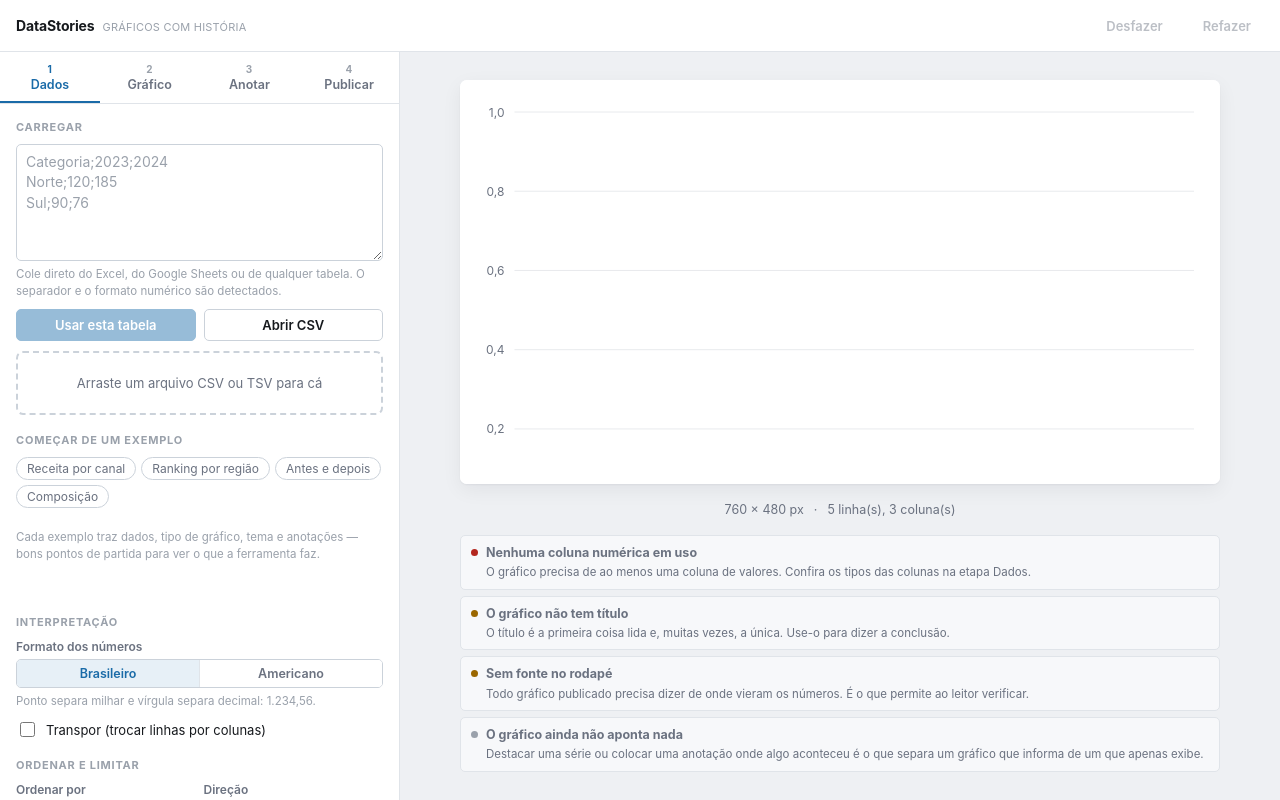
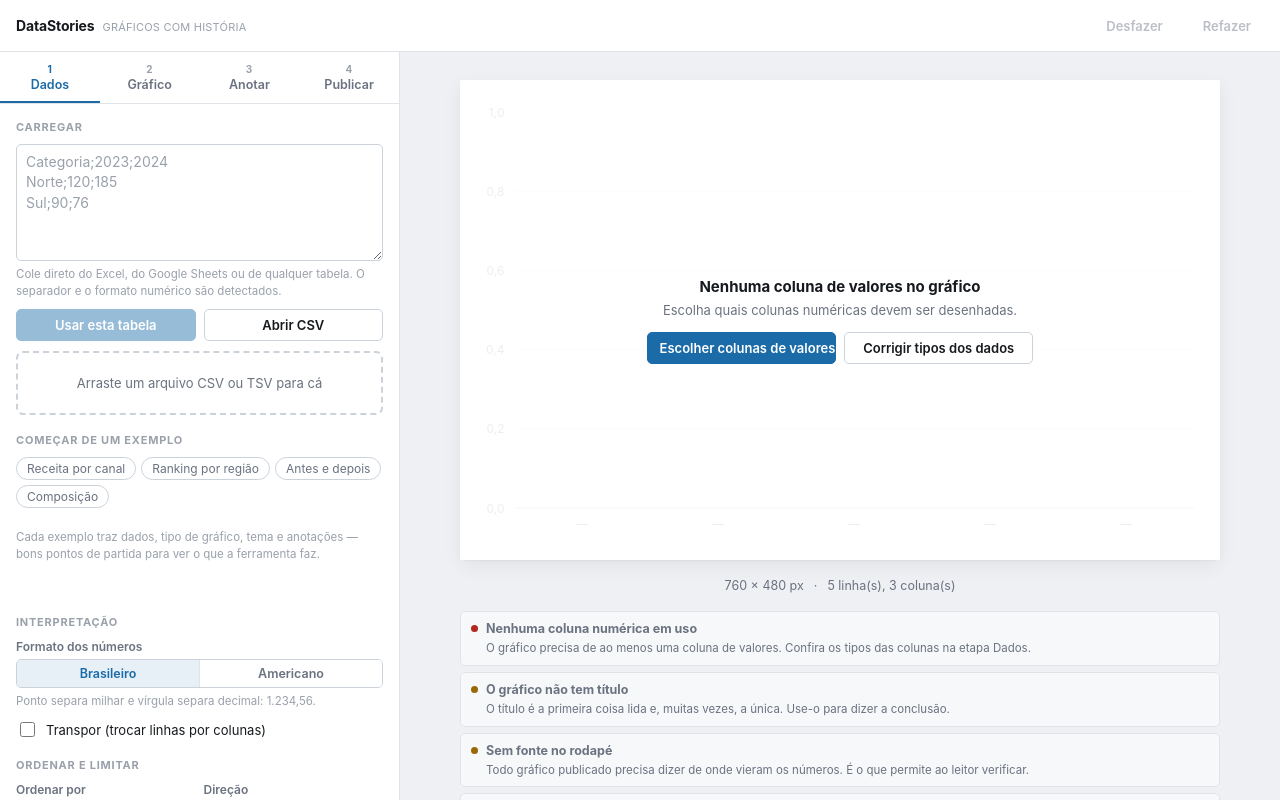
Before and after one commit to SaldanhaC3/DataStories, a React (Vite) app: page / in a window 1280 px wide. Built offline with nearby package versions, Linux system fonts and the light colour scheme.

Commit message:
Interação no gráfico: tooltip no hover, estado vazio acionável e busca na grade

```diff
--- a/src/ui/App.tsx
+++ b/src/ui/App.tsx
@@ -9,6 +9,7 @@
 
 import { useEffect, useMemo } from 'react'
 import { renderChart } from '../core/render'
+import type { SceneNode } from '../core/types'
 import { getTheme } from '../core/theme/themes'
 import { lintSpec } from '../advisor/lint'
 import { selectDataset, useEditor, type Step } from '../state/store'
@@ -66,6 +67,14 @@ export function App() {
       return []
     }
   }, [spec, dataset, theme])
+
+  /** Cena sem nenhuma marca = gráfico vazio; a cena em si só desenha eixos. */
+  const hasMarks = useMemo(() => {
+    if (!rendered.scene) return false
+    const walk = (nodes: SceneNode[]): boolean =>
+      nodes.some((node) => node.meta || (node.t === 'g' && walk(node.children)))
+    return walk(rendered.scene.nodes)
+  }, [rendered.scene])
 
   useEffect(() => {
     if (!toast) return
@@ -134,7 +143,27 @@ export function App() {
 
         <main className="stage">
           {rendered.scene ? (
-            <Canvas scene={rendered.scene} spec={spec} />
+            <div className="stage-canvas">
+              <Canvas scene={rendered.scene} spec={spec} />
+              {!hasMarks && (
+                <div className="empty-overlay">
+                  <strong>Nenhuma coluna de valores no gráfico</strong>
+                  <p>Escolha quais colunas numéricas devem ser desenhadas.</p>
+                  <div className="row">
+                    <button
+                      type="button"
+                      className="btn primary"
+                      onClick={() => setStep('grafico')}
+                    >
+                      Escolher colunas de valores
+                    </button>
+                    <button type="button" className="btn" onClick={() => setStep('dados')}>
+                      Corrigir tipos dos dados
+                    </button>
+                  </div>
+                </div>
+              )}
+            </div>
           ) : (
             <div className="empty" style={{ maxWidth: 460 }}>
               {rendered.error}
--- a/src/ui/Canvas.tsx
+++ b/src/ui/Canvas.tsx
@@ -12,7 +12,16 @@ import { useCallback, useMemo, useRef, useState } from 'react'
 import type { PointerEvent as ReactPointerEvent } from 'react'
 import type { ChartSpec, Scene, SceneNode } from '../core/types'
 import { getChartDefinition } from '../core/render'
+import { formatNumber } from '../core/format'
 import { useEditor } from '../state/store'
+
+interface HoverState {
+  x: number
+  y: number
+  series: string
+  category: string
+  value: number
+}
 
 interface NodeProps {
   node: SceneNode
@@ -34,6 +43,7 @@ function SceneNodeView({ node, index }: NodeProps) {
     'data-series': node.meta?.series,
     'data-row': node.meta?.rowIndex,
     'data-category': node.meta?.category,
+    'data-value': node.meta?.value,
     className: node.meta ? 'mark-clickable' : node.handle?.startsWith('annotation:') ? 'draggable-annotation' : undefined,
   }
 
@@ -149,6 +159,7 @@ interface DragState {
 export function Canvas({ scene, spec, interactive = true }: CanvasProps) {
   const svgRef = useRef<SVGSVGElement | null>(null)
   const [drag, setDrag] = useState<DragState | null>(null)
+  const [hover, setHover] = useState<HoverState | null>(null)
   const update = useEditor((s) => s.update)
   const selectAnnotation = useEditor((s) => s.selectAnnotation)
   const setStep = useEditor((s) => s.setStep)
@@ -205,6 +216,26 @@ export function Canvas({ scene, spec, interactive = true }: CanvasProps) {
 
   const onPointerMove = useCallback(
     (event: ReactPointerEvent<SVGSVGElement>) => {
+      // Tooltip: qualquer marca com rastro mostra série, categoria e valor.
+      if (interactive && !drag) {
+        const target = event.target as Element
+        const series = target.getAttribute('data-series')
+        const shell = svgRef.current?.parentElement
+        if (series != null && shell) {
+          const value = Number(target.getAttribute('data-value'))
+          const rect = shell.getBoundingClientRect()
+          setHover({
+            x: event.clientX - rect.left,
+            y: event.clientY - rect.top,
+            series,
+            category: target.getAttribute('data-category') ?? '',
+            value: Number.isFinite(value) ? value : Number.NaN,
+          })
+        } else if (hover) {
+          setHover(null)
+        }
+      }
+
       if (!drag || event.pointerId !== drag.pointerId) return
       const scale = scaleOf()
       const dx = ((event.clientX - drag.startClientX) * scale) / scene.plot.width
@@ -225,7 +256,7 @@ export function Canvas({ scene, spec, interactive = true }: CanvasProps) {
         { coalesceKey: `drag:${drag.id}` },
       )
     },
-    [drag, scaleOf, scene.plot.width, scene.plot.height, update],
+    [drag, hover, interactive, scaleOf, scene.plot.width, scene.plot.height, update],
   )
 
   const endDrag = useCallback(
@@ -286,12 +317,26 @@ export function Canvas({ scene, spec, interactive = true }: CanvasProps) {
         onPointerMove={onPointerMove}
         onPointerUp={endDrag}
         onPointerCancel={endDrag}
+        onPointerLeave={() => setHover(null)}
         onClick={onClick}
       >
         {scene.nodes.map((node, i) => (
           <SceneNodeView key={i} node={node} index={i} />
         ))}
       </svg>
+      {hover && Number.isFinite(hover.value) && (
+        <div
+          className="chart-tooltip"
+          style={{ left: Math.min(hover.x + 14, scene.width - 40), top: Math.max(hover.y - 44, 4) }}
+        >
+          <b>{hover.series}</b>
+          <span>{hover.category}</span>
+          <em>
+            {formatNumber(hover.value, null, spec.data.locale)}
+            {spec.axes.y.unit ? ` ${spec.axes.y.unit}` : ''}
+          </em>
+        </div>
+      )}
     </div>
   )
 }
--- a/src/ui/DataGrid.tsx
+++ b/src/ui/DataGrid.tsx
@@ -29,12 +29,30 @@ export function DataGrid({ source }: { source: DataSource }) {
   const hiddenColumns = useEditor((s) => s.spec.transform.hiddenColumns)
   const columns = useMemo(() => inferColumns(source), [source])
   const [page, setPage] = useState(0)
+  const [query, setQuery] = useState('')
   const hidden = useMemo(() => new Set(hiddenColumns), [hiddenColumns])
 
-  const pageCount = Math.max(1, Math.ceil(source.rows.length / ROWS_PER_PAGE))
+  /**
+   * Busca filtra só a visualização — o gráfico continua usando todas as
+   * linhas, igual ao resto da navegação da grade. Serve para achar uma linha
+   * numa tabela grande sem mexer no dado.
+   */
+  const needle = query.trim().toLowerCase()
+  const matching = useMemo(() => {
+    if (!needle) return null
+    const hits: number[] = []
+    source.rows.forEach((row, index) => {
+      if (row.some((cell) => (cell ?? '').toLowerCase().includes(needle))) hits.push(index)
+    })
+    return hits
+  }, [source.rows, needle])
+
+  const pageRows = matching ?? source.rows.map((_, index) => index)
+  const pageCount = Math.max(1, Math.ceil(pageRows.length / ROWS_PER_PAGE))
   const safePage = Math.min(page, pageCount - 1)
-  const visible = source.rows.slice(safePage * ROWS_PER_PAGE, (safePage + 1) * ROWS_PER_PAGE)
-  const firstRowIndex = safePage * ROWS_PER_PAGE
+  const visible = pageRows
+    .slice(safePage * ROWS_PER_PAGE, (safePage + 1) * ROWS_PER_PAGE)
+    .map((rowIndex) => ({ rowIndex, row: source.rows[rowIndex] }))
 
   const setCell = (rowIndex: number, columnIndex: number, value: string) => {
     update(
@@ -133,6 +151,18 @@ export function DataGrid({ source }: { source: DataSource }) {
 
   return (
     <>
+      {source.rows.length > ROWS_PER_PAGE && (
+        <input
+          type="search"
+          className="grid-search"
+          placeholder="Buscar nas linhas (só afeta a visualização)…"
+          value={query}
+          onChange={(e) => {
+            setQuery(e.target.value)
+            setPage(0)
+          }}
+        />
+      )}
       <div className="grid-wrap">
         <table className="data-grid">
           <thead>
@@ -212,10 +242,8 @@ export function DataGrid({ source }: { source: DataSource }) {
             </tr>
           </thead>
           <tbody>
-            {visible.map((row, i) => {
-              const rowIndex = firstRowIndex + i
-              return (
-                <tr key={rowIndex}>
+            {visible.map(({ rowIndex, row }) => (
+              <tr key={rowIndex}>
                   <td
                     className="row-index"
                     onDoubleClick={() => removeRow(rowIndex)}
@@ -241,8 +269,7 @@ export function DataGrid({ source }: { source: DataSource }) {
                     </td>
                   ))}
                 </tr>
-              )
-            })}
+            ))}
           </tbody>
         </table>
       </div>
@@ -256,7 +283,7 @@ export function DataGrid({ source }: { source: DataSource }) {
         </button>
       </div>
 
-      {source.rows.length > ROWS_PER_PAGE && (
+      {(pageRows.length > ROWS_PER_PAGE || needle) && (
         <div className="pagination">
           <button
             type="button"
@@ -267,7 +294,10 @@ export function DataGrid({ source }: { source: DataSource }) {
             ←
           </button>
           <span className="inline-note">
-            Página {safePage + 1} de {pageCount} · {source.rows.length} linhas
+            Página {safePage + 1} de {pageCount}
+            {needle
+              ? ` · ${pageRows.length} de ${source.rows.length} linhas correspondem`
+              : ` · ${source.rows.length} linhas`}
           </span>
           <button
             type="button"
--- a/src/ui/styles.css
+++ b/src/ui/styles.css
@@ -178,6 +178,64 @@ textarea {
 
 .canvas-shell svg {
   display: block;
+}
+
+.stage-canvas {
+  position: relative;
+  max-width: 100%;
+}
+
+.empty-overlay {
+  position: absolute;
+  inset: 0;
+  display: flex;
+  flex-direction: column;
+  align-items: center;
+  justify-content: center;
+  gap: 6px;
+  text-align: center;
+  padding: 24px;
+  background: rgba(255, 255, 255, 0.88);
+}
+
+.empty-overlay strong {
+  font-size: 15px;
+}
+
+.empty-overlay p {
+  color: var(--muted);
+  font-size: 13px;
+  margin: 0 0 8px;
+}
+
+.chart-tooltip {
+  position: absolute;
+  pointer-events: none;
+  background: #1f242b;
+  color: #fff;
+  border-radius: 6px;
+  padding: 7px 10px;
+  font-size: 12px;
+  line-height: 1.45;
+  display: flex;
+  flex-direction: column;
+  gap: 1px;
+  max-width: 240px;
+  box-shadow: 0 4px 14px rgba(0, 0, 0, 0.25);
+  z-index: 5;
+}
+
+.chart-tooltip b {
+  font-size: 12.5px;
+}
+
+.chart-tooltip span {
+  opacity: 0.75;
+}
+
+.chart-tooltip em {
+  font-style: normal;
+  font-variant-numeric: tabular-nums;
 }
 
 /* ------------------------------------------------------------------ blocos */
@@ -539,6 +597,10 @@ table.data-grid th.th-hidden input {
   gap: 10px;
 }
 
+.grid-search {
+  width: 100%;
+}
+
 .row-index {
   width: 34px;
   text-align: right;
```
